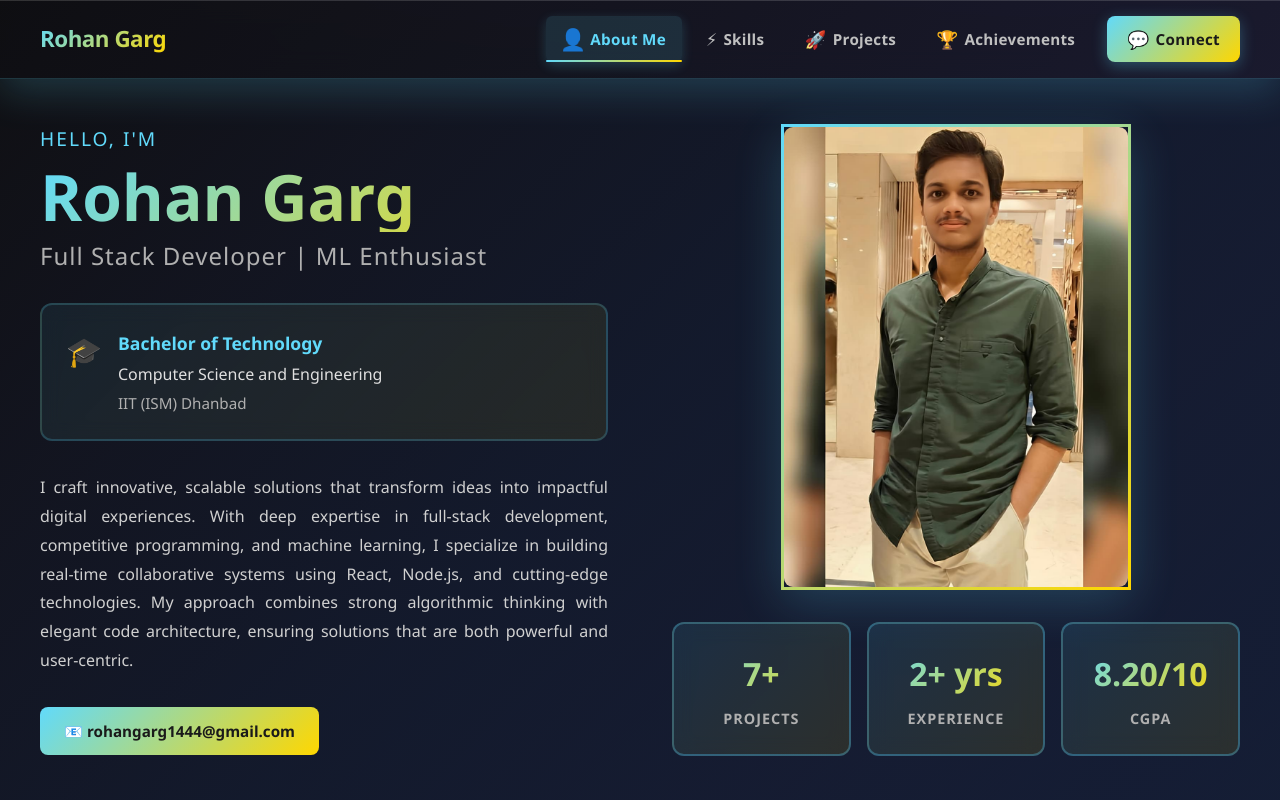
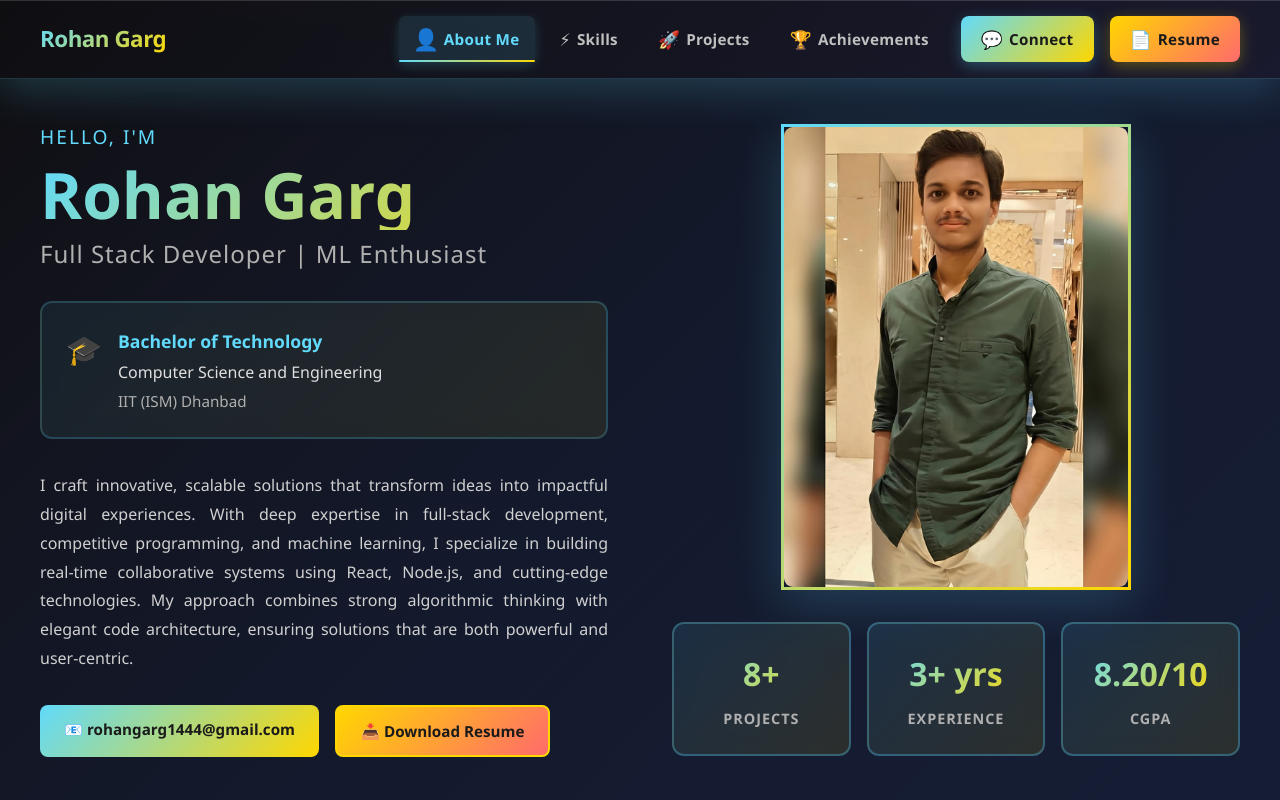
Before and after one commit to rohangarg-2006/Portfolio, a React (Vite) app: page / in a window 1280 px wide. Shown: the top 800 px of the page. Built offline with nearby package versions, Linux system fonts and the light colour scheme.

Commit message:
add resume download button

```diff
--- a/src/components/About/About.css
+++ b/src/components/About/About.css
@@ -147,6 +147,17 @@
 .contact-link:hover {
     transform: translateY(-3px);
     box-shadow: 0 8px 24px rgba(97, 218, 251, 0.4);
+}
+
+.download-link {
+    background: linear-gradient(135deg, #ffd700, #ff6b6b);
+    border: 2px solid #ffd700;
+    transition: all 0.3s ease;
+}
+
+.download-link:hover {
+    background: linear-gradient(135deg, #ff6b6b, #ffd700);
+    box-shadow: 0 8px 24px rgba(255, 215, 0, 0.4);
 }
 
 /* Image Section */
--- a/src/components/About/About.jsx
+++ b/src/components/About/About.jsx
@@ -1,12 +1,13 @@
 import React from 'react'
 import Rohan from '../../assets/Rohan.jpg'
+import Resume from '../../assets/Rohan Garg Resume.pdf'
 import './About.css'
 import { Element } from 'react-scroll'
 
 const About = () => {
   const stats = [
-    { label: 'Projects', value: '7+' },
-    { label: 'Experience', value: '2+ yrs' },
+    { label: 'Projects', value: '8+' },
+    { label: 'Experience', value: '3+ yrs' },
     { label: 'CGPA', value: '8.20/10' }
   ];
 
@@ -44,6 +45,9 @@ const About = () => {
               <a href="mailto:rohangarg1444@gmail.com" className="contact-link">
                 📧 rohangarg1444@gmail.com
               </a>
+              <a href={Resume} download="Rohan-Garg-Resume.pdf" className="contact-link download-link">
+                📥 Download Resume
+              </a>
             </div>
           </div>
 
--- a/src/components/Achievements/Achievements.jsx
+++ b/src/components/Achievements/Achievements.jsx
@@ -30,6 +30,7 @@ const Achievements = () => {
     {
       title: "Hackathons & Contests",
       items: [
+        "287th rank in Meta Hacker Cup 2025 among 13000+ participants",
         "Top 10 at Agglomeration 1.0 Hackathon (Dept. of CSE, IIT ISM Dhanbad)",
         "1st Place in Agglomeration 1.0 Hackathon - Best Problem Statement Solution",
         "Top 10 in Code Conquest among 100+ teams (Coding event organized by CSE dept)",
@@ -48,8 +49,8 @@ const Achievements = () => {
       title: "Social Engagement",
       items: [
         "Event Coordinator at Udbhav - Annual Flagship Event (IIT ISM Dhanbad)",
+        "Technical Head and Jagrati Head at Fast Forward India - Facilitating learning for underprivileged children",
         "Club Member at Competitive Coding Club(C3) - IIT Dhanbad",
-        "Technical Head and Jagrati Head at Fast Forward India - Facilitating learning for underprivileged children",
         "Content Writer at Buffered Reader - Biannual Magazine of CSE Department"
       ]
     }
--- a/src/components/Navbar/Navbar.css
+++ b/src/components/Navbar/Navbar.css
@@ -158,6 +158,26 @@
     display: none;
 }
 
+.resume-button {
+    background: linear-gradient(135deg, #ffd700, #ff6b6b);
+    color: #1a1a1a;
+    padding: 10px 20px;
+    border-radius: 8px;
+    margin-left: 8px;
+    font-weight: 700;
+    box-shadow: 0 4px 15px rgba(255, 215, 0, 0.3);
+    transition: all 0.3s ease;
+}
+
+.resume-button:hover {
+    transform: translateY(-3px) scale(1.05);
+    box-shadow: 0 8px 25px rgba(255, 215, 0, 0.5), 0 0 20px rgba(255, 107, 107, 0.3);
+}
+
+.resume-button:before {
+    display: none;
+}
+
 @media (max-width: 1200px) {
     .navbar-container {
         padding: 14px 30px;
@@ -202,6 +222,11 @@
         margin-left: 0;
         margin-top: 8px;
     }
+
+    .resume-button {
+        margin-left: 0;
+        margin-top: 8px;
+    }
 }
 
 @media (max-width: 650px) {
--- a/src/components/Navbar/Navbar.jsx
+++ b/src/components/Navbar/Navbar.jsx
@@ -1,5 +1,6 @@
 import React from 'react'
 import {Link} from 'react-scroll';
+import Resume from '../../assets/Rohan Garg Resume.pdf'
 // import R_img from '../../assets/R.png'
 import "./Navbar.css"
 
@@ -27,6 +28,9 @@ const nav_bar = () => {
                 <Link activeClass='active' to='Connect' spy={true} smooth={true} offset={-120} duration={500} className="shortcuts nav-link cta-button">
                     <span className="nav-icon">💬</span>Connect
                 </Link>
+                <a href={Resume} download="Rohan-Garg-Resume.pdf" className="shortcuts nav-link resume-button">
+                    <span className="nav-icon">📄</span>Resume
+                </a>
             </div>
         </div>
     </nav>
--- a/src/components/Projects/Projects.jsx
+++ b/src/components/Projects/Projects.jsx
@@ -40,6 +40,7 @@ const Projects = () => {
       description: "A responsive, modern portfolio website built with React and Vite. Features smooth scrolling navigation, glassmorphic design system, interactive project showcase, achievements gallery, and contact form. Includes comprehensive sections for skills, projects, competitive programming ratings, and professional achievements with elegant animations and hover effects.",
       tech: ["React 18.2", "Vite", "JavaScript", "CSS3", "React-Scroll", "EmailJS"],
       github: "https://github.com/rohangarg-2006/Portfolio",
+      demo: "https://portfolio-mrm0.onrender.com/",
       featured: true
     },
     {
```
Also changed, not shown: 1 other file (tests, documents, lock files or other folders).
